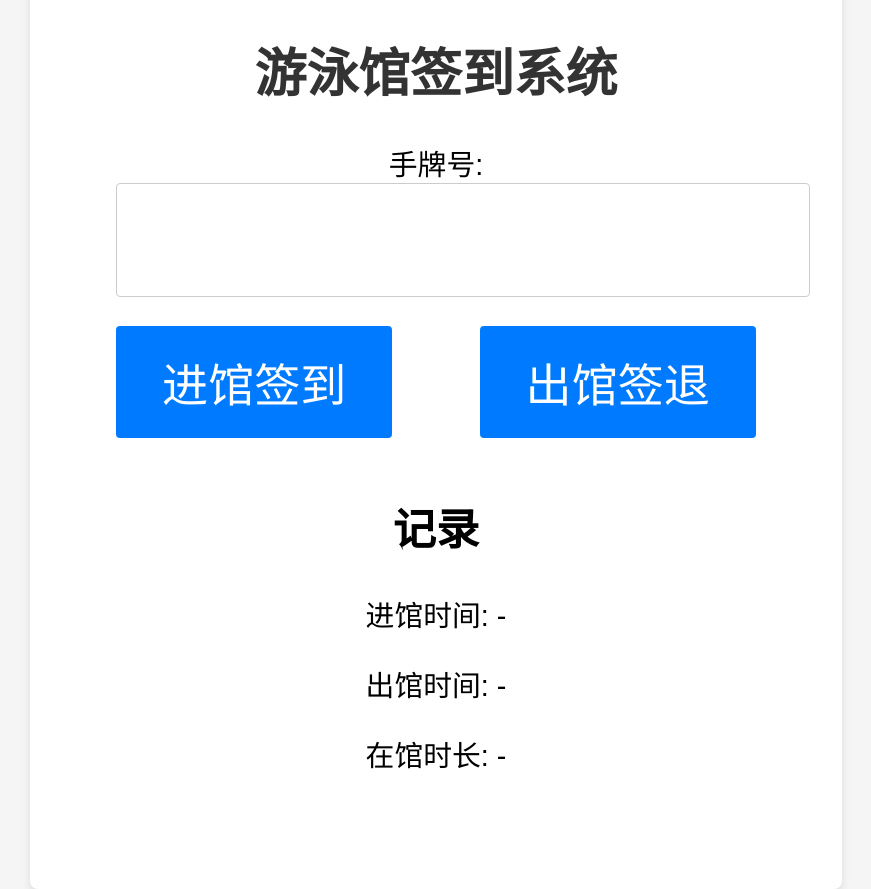
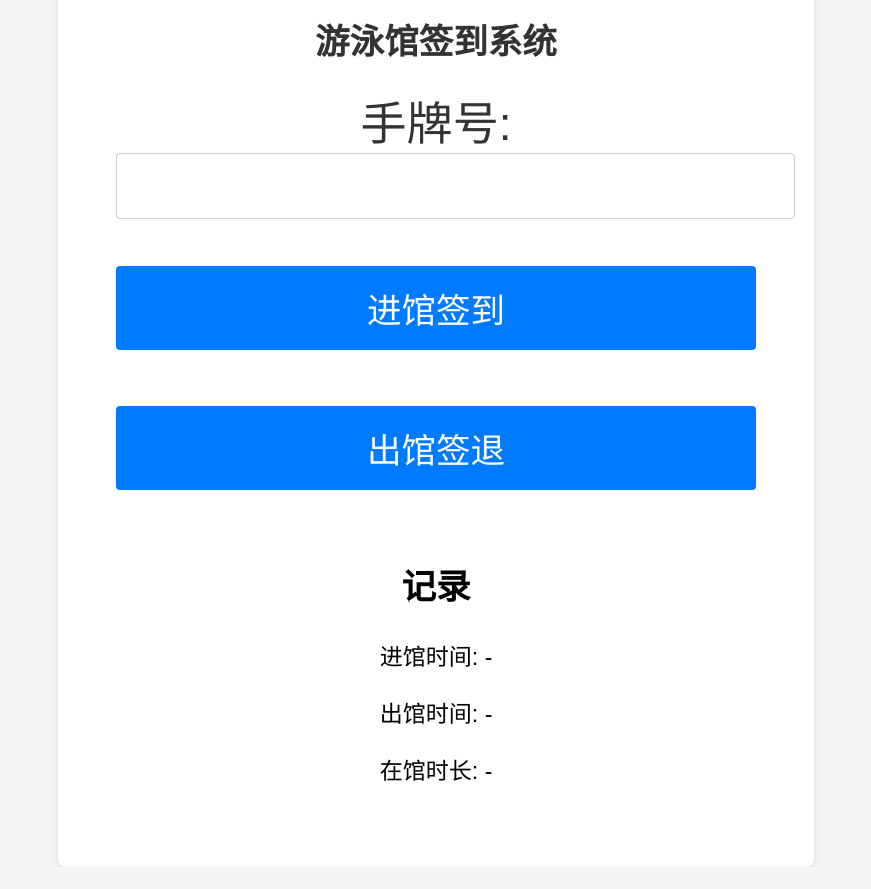
Before and after one commit to lubuyuan-2024/youyongguan, a plain HTML site: page index.html in a window 1280 px wide. Shown: the whole page, without its empty margins (204-1075 px from the left). After the commit the page ends 867 px from the top, so only its background shows below. Drawn offline with Linux system fonts and the light colour scheme.

Commit message:
styles.css

```diff
--- a/styles.css
+++ b/styles.css
@@ -7,7 +7,7 @@ body {
     justify-content: center;
     align-items: center;
     height: 100vh;
-    font-size: 1.8em; /* 增大整体字体大小 */
+    font-size: 1.2em; /* 增大整体字体大小 */
 }
 
 .container {
@@ -26,14 +26,19 @@ h1 {
     font-size: 1.8em; /* 增大标题字体大小 */
 }
 
+label {
+    color: #333;
+    font-size: 2.4em; /* 增大手牌号字体大小 */
+}
+
 .input-section {
     margin-bottom: 1em;
 }
 
 input[type="text"] {
-    padding: 0.5em;
+    padding: 0.8em;
     width: 100%; /* 设置宽度为100%以充分利用容器的宽度 */
-    font-size: 1.8em; /* 增大输入框字体大小 */
+    font-size: 1.2em; /* 增大输入框字体大小 */
     border: 1px solid #ccc;
     border-radius: 4px;
 }
@@ -44,8 +49,8 @@ input[type="text"]::placeholder {
 }
 
 .button-section {
-    display: flex;
-    justify-content: space-between;
+    display: flex; /* 修改为 flex 并设置方向 */
+    flex-direction: column; /* 堆叠按钮 */
     margin-bottom: 1em;
 }
 
@@ -57,7 +62,8 @@ button {
     border-radius: 4px;
     cursor: pointer;
     transition: background-color 0.3s;
-    font-size: 1.6em; /* 增大按钮字体大小 */
+    font-size: 1.8em; /* 增大按钮字体大小 */
+    margin: 0.8em 0; /* 添加按钮间的间距 */
 }
 
 button:hover {
@@ -65,12 +71,12 @@ button:hover {
 }
 
 .records-section {
-    margin-top: 2em;
-    font-size: 1em; /* 增大记录区域字体大小 */
+    margin-top: 1.8em;
+    font-size: 1.2em; /* 增大记录区域字体大小 */
 }
 
 #overtimeMessage {
-    font-size: 1.8em; /* 增大超时消息字体大小 */
+    font-size: 2.4em; /* 增大超时消息字体大小 */
     color: red;
     margin-top: 1em;
 }
```
